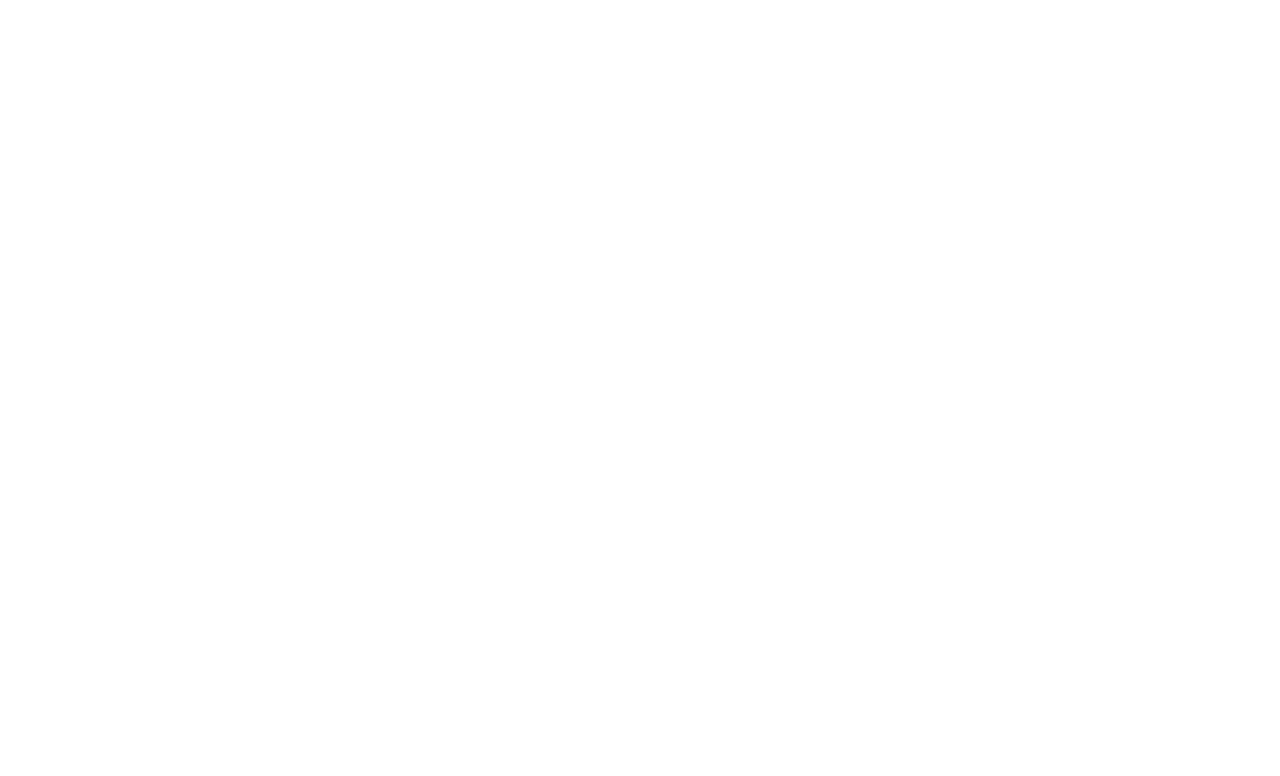
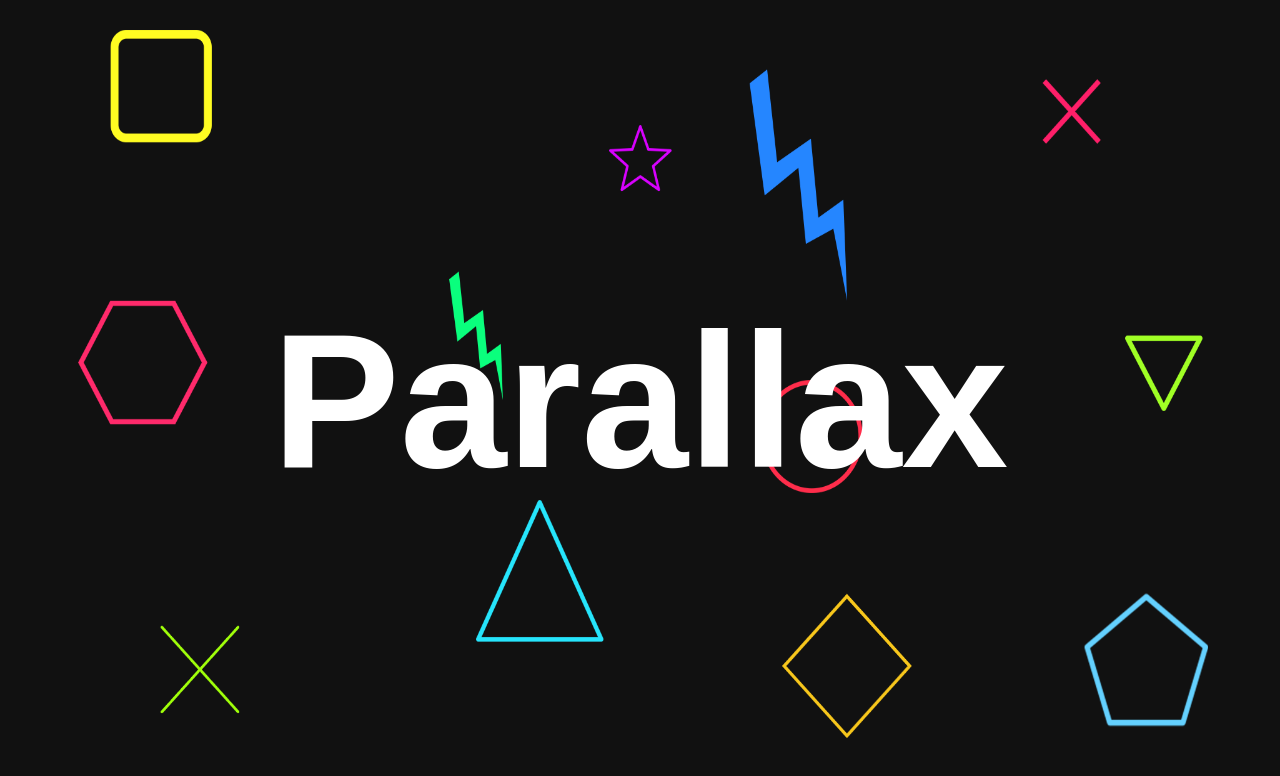
Before and after one commit to fajarfadillahh/mousemove-parallax, a plain HTML site: page index.html in a window 1280 px wide. Drawn offline with Linux system fonts and the light colour scheme.

Commit message:
mengedit tampilan mousemove parallax

```diff
--- a/css/style.css
+++ b/css/style.css
@@ -0,0 +1,34 @@
+* {
+  padding: 0;
+  margin: 0;
+  box-sizing: border-box;
+  font-family: "Poppins", sans-serif;
+}
+
+body {
+  background: #111;
+}
+
+section {
+  position: relative;
+  width: 100%;
+  height: 100vh;
+  overflow: hidden;
+  display: flex;
+  justify-content: center;
+  align-items: center;
+}
+
+section img {
+  position: absolute;
+  top: 0;
+  left: 0;
+  width: 100%;
+  height: 100%;
+}
+
+section h2 {
+  position: relative;
+  color: #fff;
+  font-size: 12em;
+}
--- a/index.html
+++ b/index.html
@@ -8,5 +8,23 @@
 
     <title>Mousemove Parallax \ Vanilla Javascript</title>
   </head>
-  <body></body>
+  <body>
+    <section>
+      <img src="img/1.png" data-speed="-5" class="layer" />
+      <img src="img/2.png" data-speed="5" class="layer" />
+      <img src="img/3.png" data-speed="2" class="layer" />
+      <img src="img/4.png" data-speed="6" class="layer" />
+      <img src="img/5.png" data-speed="8" class="layer" />
+      <img src="img/6.png" data-speed="-2" class="layer" />
+      <img src="img/7.png" data-speed="-4" class="layer" />
+      <img src="img/8.png" data-speed="-9" class="layer" />
+      <img src="img/9.png" data-speed="6" class="layer" />
+      <img src="img/10.png" data-speed="-7" class="layer" />
+      <img src="img/11.png" data-speed="-5" class="layer" />
+      <img src="img/12.png" data-speed="5" class="layer" />
+      <h2 class="layer" data-speed="2">Parallax</h2>
+    </section>
+
+    <script src="js/script.js"></script>
+  </body>
 </html>
```
